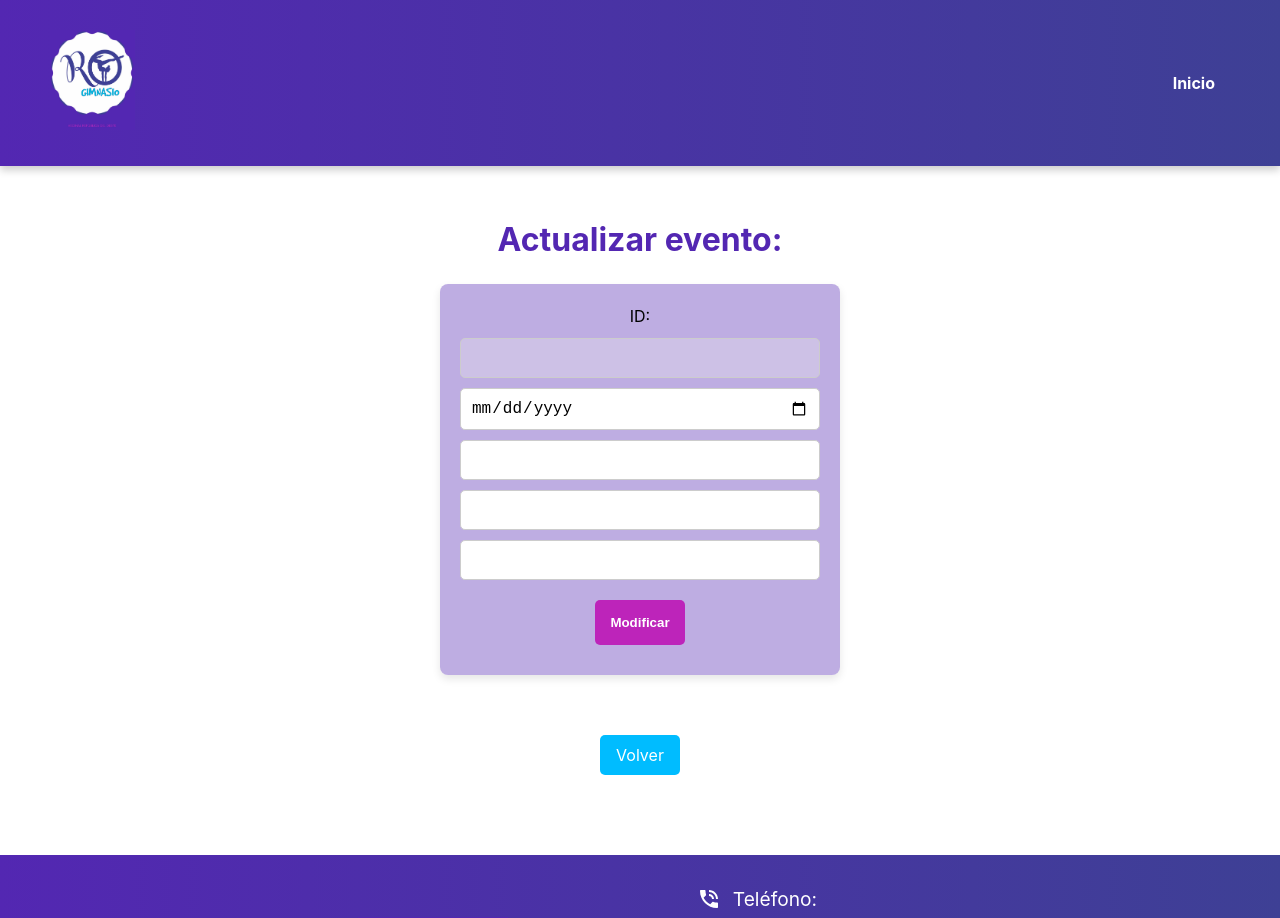
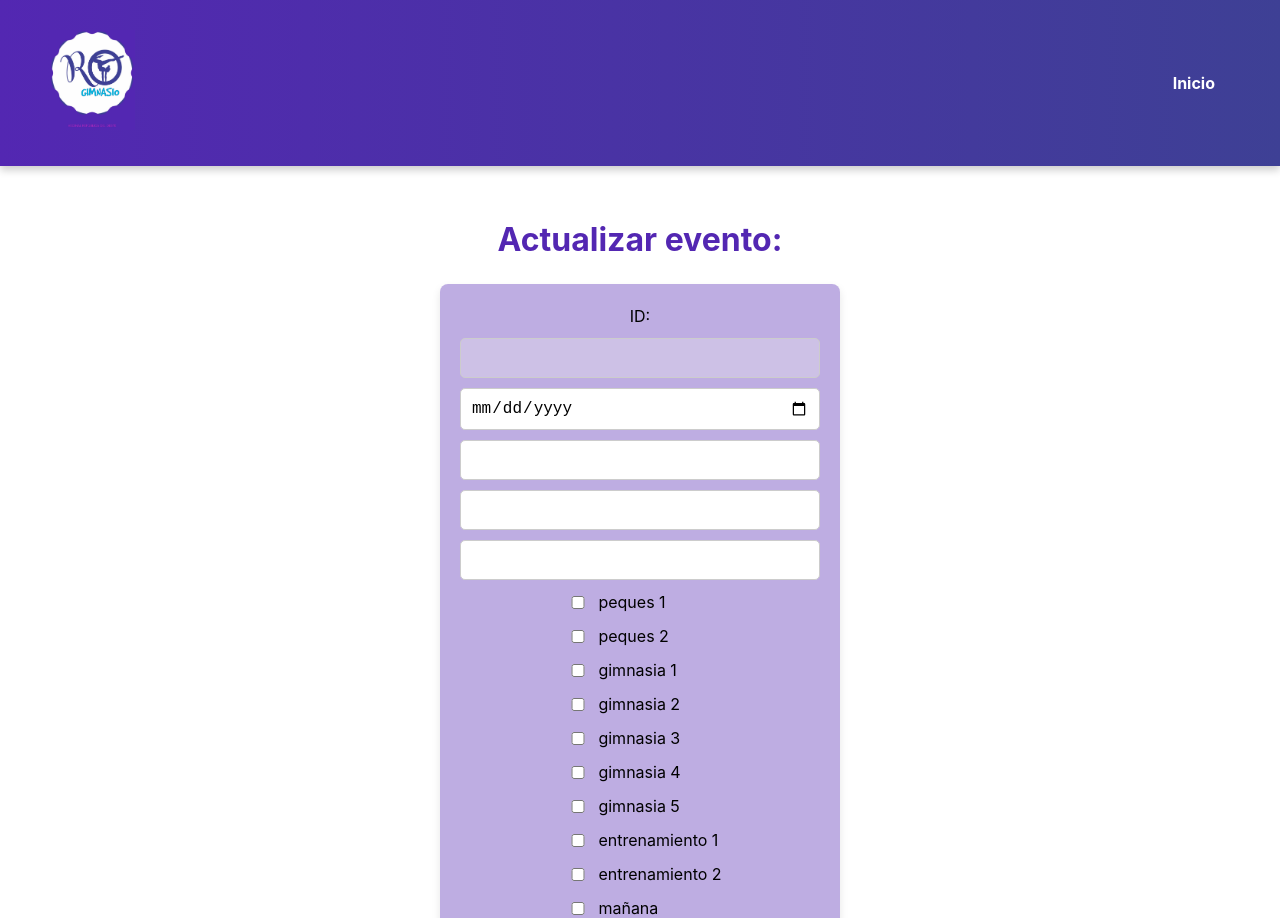
Before and after one commit to Hector039/republica-client-hstgr, a React (Vite) app: page /updateevent/1 in a window 1280 px wide. Shown: the top 918 px of the page. Built offline with nearby package versions, Linux system fonts and the light colour scheme; no server answers.

Commit message:
features added

```diff
--- a/src/components/System/SystemEvents.jsx
+++ b/src/components/System/SystemEvents.jsx
@@ -72,11 +72,15 @@ export default function SystemEvents() {
         }
      */
     const newEvent = (e) => {
+        const groupArray = [e.peques_1, e.peques_2, e.gimnasia_1, e.gimnasia_2, e.gimnasia_3, e.gimnasia_4, e.gimnasia_5, e.entrenamiento_1, e.entrenamiento_2, e.maniana]
+        const groupsCleaned = groupArray.filter(group => group !== false)
+
         axios.post(urlEvents, {
             event_date: e.event_date,
             event_name: e.event_name,
             event_description: e.event_description,
-            inscription_price: e.inscription_price
+            inscription_price: e.inscription_price,
+            group_list: groupsCleaned
         })
             .then(response => {
                 toast.success('Se creó el evento correctamente.');
@@ -104,6 +108,49 @@ export default function SystemEvents() {
                     <input type="text" name="event_description" placeholder="Descripción *" {...register("event_description", { required: true })} />
                     <input type="number" name="inscription_price" placeholder="Precio de inscripción *" min={"0"} defaultValue={"0"} {...register("inscription_price")} />
 
+                    <div className="group_list_container">
+                        <div className="group_list">
+                            <input type="checkbox" id="peques1" name="peques 1" value="peques 1"  {...register("peques_1")} />
+                            <label htmlFor="peques1">peques 1</label>
+                        </div>
+                        <div className="group_list">
+                            <input type="checkbox" id="peques2" name="peques 2" value="peques 2"  {...register("peques_2")} />
+                            <label htmlFor="peques2">peques 2</label>
+                        </div>
+                        <div className="group_list">
+                            <input type="checkbox" id="gimnasia1" name="gimnasia 1" value="gimnasia 1"  {...register("gimnasia_1")} />
+                            <label htmlFor="gimnasia1">gimnasia 1</label>
+                        </div>
+                        <div className="group_list">
+                            <input type="checkbox" id="gimnasia2" name="gimnasia 2" value="gimnasia 2"  {...register("gimnasia_2")} />
+                            <label htmlFor="gimnasia2">gimnasia 2</label>
+                        </div>
+                        <div className="group_list">
+                            <input type="checkbox" id="gimnasia3" name="gimnasia 3" value="gimnasia 3"  {...register("gimnasia_3")} />
+                            <label htmlFor="gimnasia3">gimnasia 3</label>
+                        </div>
+                        <div className="group_list">
+                            <input type="checkbox" id="gimnasia4" name="gimnasia 4" value="gimnasia 4"  {...register("gimnasia_4")} />
+                            <label htmlFor="gimnasia4">gimnasia 4</label>
+                        </div>
+                        <div className="group_list">
+                            <input type="checkbox" id="gimnasia5" name="gimnasia 5" value="gimnasia 5"  {...register("gimnasia_5")} />
+                            <label htmlFor="gimnasia5">gimnasia 5</label>
+                        </div>
+                        <div className="group_list">
+                            <input type="checkbox" id="entrenamiento1" name="entrenamiento 1" value="entrenamiento 1"  {...register("entrenamiento_1")} />
+                            <label htmlFor="entrenamiento1">entrenamiento 1</label>
+                        </div>
+                        <div className="group_list">
+                            <input type="checkbox" id="entrenamiento2" name="entrenamiento 2" value="entrenamiento 2"  {...register("entrenamiento_2")} />
+                            <label htmlFor="entrenamiento2">entrenamiento 2</label>
+                        </div>
+                        <div className="group_list">
+                            <input type="checkbox" id="maniana" name="mañana" value="mañana"  {...register("maniana")} />
+                            <label htmlFor="maniana">mañana</label>
+                        </div>
+                    </div>
+
                     <div className="sistema-bajas-modif-botones">
                         <button type="submit" className="cuenta-button">Registrar evento</button>
                         <button type="reset" className="boton-quitar-carrito" onClick={reset}>Reset</button>
@@ -126,6 +173,7 @@ export default function SystemEvents() {
                                         <th>Fecha Evento</th>
                                         <th>Nombre</th>
                                         <th>Decripción</th>
+                                        <th>Grupos</th>
                                         <th>Precio</th>
                                         <th></th>
                                     </tr>
@@ -138,6 +186,7 @@ export default function SystemEvents() {
                                                 <th>{new Date(event.event_date).toLocaleDateString('en-GB')}</th>
                                                 <th>{event.event_name}</th>
                                                 <th>{event.event_description}</th>
+                                                <th>{event.group_list}</th>
                                                 <th>{event.inscription_price}</th>
                                                 <th className="edit-event-buttons-container"> {/* <button className="delete-event-button" onClick={() => { deleteEvent(event.id_event) }}>Borrar</button> */}
                                                     {<NavLink to={`/updateevent/${event.id_event}`} className="edit-event-button" >Editar</NavLink>}</th>
--- a/src/components/System/UpdateEvent.jsx
+++ b/src/components/System/UpdateEvent.jsx
@@ -24,12 +24,19 @@ export default function UpdateEvent() {
             axios.get(urlEvents + eid)
                 .then(response => {
                     setEvent(response.data);
+
+                    const groupListArray = response.data.group_list.split(",");
+                    groupListArray.forEach(g => {
+                        g == "mañana" ? setValue("maniana", g) : setValue(g.replace(" ", "_"), g);
+                    });
+
                     setValue("id_event", response.data.id_event);
                     setValue("publication_date", response.data.publication_date.slice(0, -14));
                     setValue("event_date", response.data.event_date.slice(0, -14));
                     setValue("event_name", response.data.event_name);
                     setValue("event_description", response.data.event_description);
                     setValue("inscription_price", response.data.inscription_price);
+
                 })
                 .catch(error => {
                     toast.error(error);
@@ -39,11 +46,16 @@ export default function UpdateEvent() {
     }, []);
 
     const updateEvent = (e) => {
+
+        const groupArray = [e.peques_1, e.peques_2, e.gimnasia_1, e.gimnasia_2, e.gimnasia_3, e.gimnasia_4, e.gimnasia_5, e.entrenamiento_1, e.entrenamiento_2, e.maniana]
+        const groupsCleaned = groupArray.filter(group => group !== false)
+
         axios.put(urlEvents + e.id_event, {
             event_date: e.event_date,
             event_name: e.event_name,
             event_description: e.event_description,
             inscription_price: e.inscription_price,
+            group_list: groupsCleaned
         })
             .then(response => {
                 toast.success('Se actualizó el evento correctamente.');
@@ -70,6 +82,49 @@ export default function UpdateEvent() {
                         <input type="text" name="event_description" {...register("event_description", { required: true })} />
                         <input type="number" name="inscription_price" min={"0"} {...register("inscription_price")} />
 
+                        <div className="group_list_container">
+                            <div className="group_list">
+                                <input type="checkbox" id="peques1" name="peques 1" value="peques 1"  {...register("peques_1")} />
+                                <label htmlFor="peques1">peques 1</label>
+                            </div>
+                            <div className="group_list">
+                                <input type="checkbox" id="peques2" name="peques 2" value="peques 2"  {...register("peques_2")} />
+                                <label htmlFor="peques2">peques 2</label>
+                            </div>
+                            <div className="group_list">
+                                <input type="checkbox" id="gimnasia1" name="gimnasia 1" value="gimnasia 1"  {...register("gimnasia_1")} />
+                                <label htmlFor="gimnasia1">gimnasia 1</label>
+                            </div>
+                            <div className="group_list">
+                                <input type="checkbox" id="gimnasia2" name="gimnasia 2" value="gimnasia 2"  {...register("gimnasia_2")} />
+                                <label htmlFor="gimnasia2">gimnasia 2</label>
+                            </div>
+                            <div className="group_list">
+                                <input type="checkbox" id="gimnasia3" name="gimnasia 3" value="gimnasia 3"  {...register("gimnasia_3")} />
+                                <label htmlFor="gimnasia3">gimnasia 3</label>
+                            </div>
+                            <div className="group_list">
+                                <input type="checkbox" id="gimnasia4" name="gimnasia 4" value="gimnasia 4"  {...register("gimnasia_4")} />
+                                <label htmlFor="gimnasia4">gimnasia 4</label>
+                            </div>
+                            <div className="group_list">
+                                <input type="checkbox" id="gimnasia5" name="gimnasia 5" value="gimnasia 5"  {...register("gimnasia_5")} />
+                                <label htmlFor="gimnasia5">gimnasia 5</label>
+                            </div>
+                            <div className="group_list">
+                                <input type="checkbox" id="entrenamiento1" name="entrenamiento 1" value="entrenamiento 1"  {...register("entrenamiento_1")} />
+                                <label htmlFor="entrenamiento1">entrenamiento 1</label>
+                            </div>
+                            <div className="group_list">
+                                <input type="checkbox" id="entrenamiento2" name="entrenamiento 2" value="entrenamiento 2"  {...register("entrenamiento_2")} />
+                                <label htmlFor="entrenamiento2">entrenamiento 2</label>
+                            </div>
+                            <div className="group_list">
+                                <input type="checkbox" id="maniana" name="mañana" value="mañana"  {...register("maniana")} />
+                                <label htmlFor="maniana">mañana</label>
+                            </div>
+                        </div>
+
                         <div className="sistema-bajas-modif-botones">
                             <button type="submit" className="delete-event-button">Modificar</button>
                         </div>
--- a/src/index.css
+++ b/src/index.css
@@ -820,6 +820,21 @@ select {
   width: 100%;
 }
 
+.group_list_container{
+  display: flex;
+  flex-direction: column;
+  gap: 10px;
+}
+
+.group_list{
+  display: flex;
+  align-items: center;
+
+}
+
+.group_list input{
+  width: 40px;
+}
 
 @media (max-width: 768px) {
 
```
Also changed, not shown: src/components/MasInfo/MasInfo.jsx (+15 -5 lines). Lines whose indentation alone changed are shown as unchanged.
